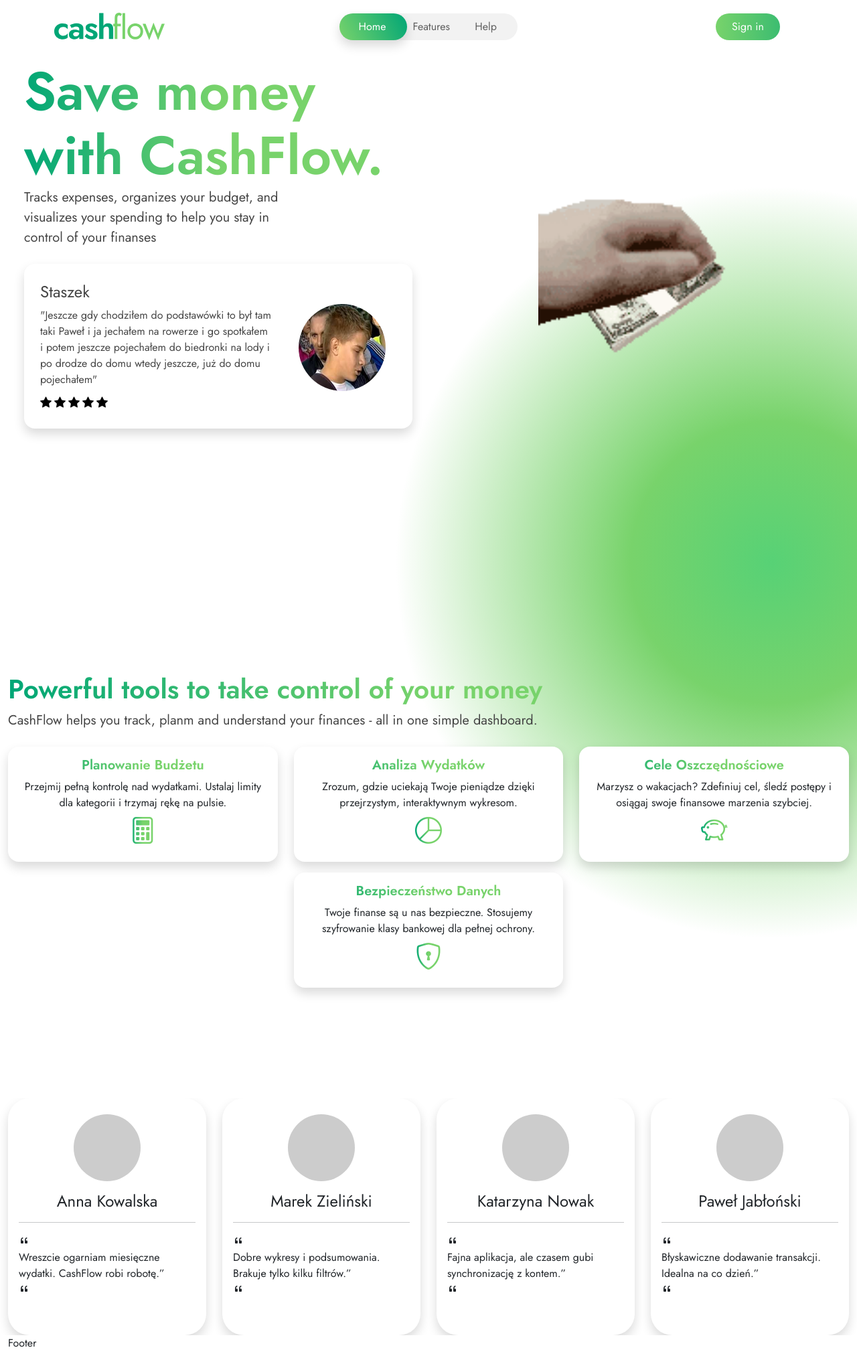
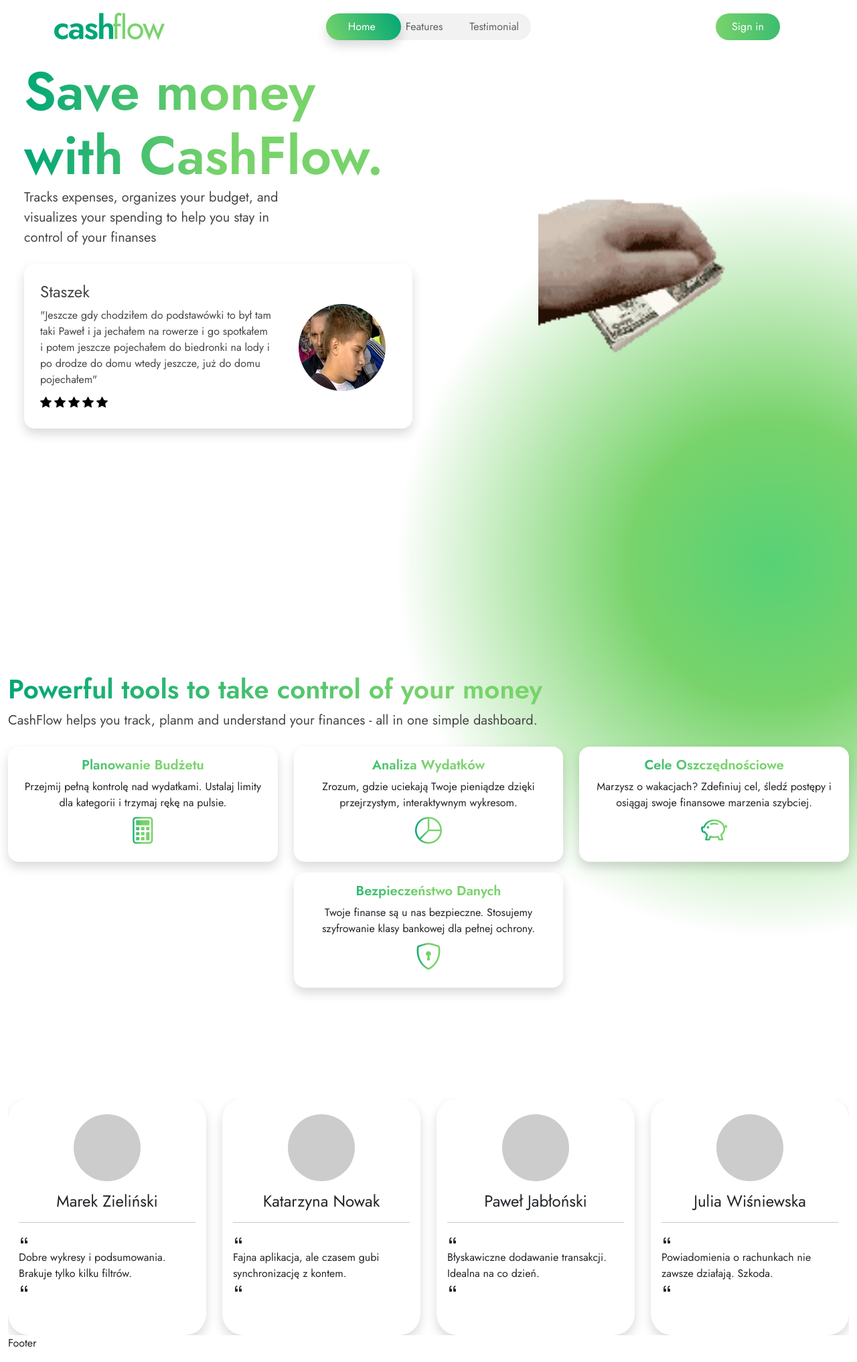
Before and after one commit to Kaparee/CashFlow, a React (Vite) app in the folder cashflow-frontend/: page / in a window 1280 px wide. Shown: the whole page at 67% size. Built offline with nearby package versions, Linux system fonts and the light colour scheme.

Commit message:
Dodanie funkcjonalności Testimonials

```diff
--- a/cashflow-frontend/src/components/Header/Header.css
+++ b/cashflow-frontend/src/components/Header/Header.module.css
@@ -1,4 +1,4 @@
-.nav-group-element {
+.navGroupElement {
     text-decoration: none;
     width: 33%;
     color: #606060;
@@ -6,12 +6,7 @@
     transition: color 0.2s ease-in-out;
 }
 
-.nav-group-element.active{
-    color: #fff;
-}
-
-
-.nav-slider {
+.navSlider {
     transition: left 0.3s ease-in-out, width 0.3s ease-in-out;
     display: block;
     height: 100%;
@@ -20,7 +15,7 @@
     background: linear-gradient(65deg,rgba(120, 211, 107, 1) 0%, rgba(0, 166, 118, 1) 100%) !important;
 }
 
-.scrolled-header {
+.scrolledHeader {
     background-color: rgba(255, 255, 255, 0.9);
     backdrop-filter: blur(0.5px);
 }
--- a/cashflow-frontend/src/components/Header/Header.tsx
+++ b/cashflow-frontend/src/components/Header/Header.tsx
@@ -1,6 +1,6 @@
 import React, { useState, useRef, useEffect, useCallback } from 'react'
 import logo from '../../assets/logo.svg'
-import './Header.css'
+import s from './Header.module.css'
 import { useNavigate } from "react-router-dom";
 
 const Header: React.FC = () => {
@@ -20,13 +20,11 @@
     }
 
     useEffect(() => {
-        const activeElement = document.querySelector(`.nav-group-element.active`);
+        const activeElement = document.querySelector(`.${s.navGroupElement}.active`);
 
         if (activeElement && sliderRef.current) {
             const rect = activeElement.getBoundingClientRect();
             const containerRect = activeElement.parentElement?.getBoundingClientRect();
-
-            const style = window.getComputedStyle(activeElement);
 
 
             if (containerRect) {
@@ -55,17 +53,17 @@
     },[])
 
     return (
-        <div className={`row align-items-center text-center p-3 fixed-top transition ${isScrolled ? 'scrolled-header mx-3 mt-2 shadow rounded-4' : 'bg-white'}`}>
+        <div className={`row align-items-center text-center p-3 fixed-top transition ${isScrolled ? `${s.scrolledHeader} mx-3 mt-2 shadow rounded-4` : 'bg-white'}`}>
             <div className='col-3 d-flex justify-content-center align-items-center'>
                 <a href='/'><img src={logo} className='img-fluid' alt='Logo CashFlow' /></a>
             </div>
             <div className='col-6 d-flex align-items-end justify-content-center'>
 
                 <div className='nav-group bg-secondary rounded-5 px-2 py-1 position-relative d-flex'>
-                    <a className={`nav-group-element mx-1 px-3 py-1 rounded-5 ${activeLink === 'Home' ? 'active' : ''}`} onClick={() => handleClick('Home')} href='#home-page-home'>Home</a>
-                    <a className={`nav-group-element mx-1 px-3 py-1 rounded-5 ${activeLink === 'Features' ? 'active' : ''}`} onClick={() => handleClick('Features')} href='#home-page-features'>Features</a>
-                    <a className={`nav-group-element mx-1 px-3 py-1 rounded-5 ${activeLink === 'Help' ? 'active' : ''}`} onClick={() => handleClick('Help')} href='#home-page-help'>Help</a>
-                    <span ref={sliderRef} className='nav-slider position-absolute rounded-5 shadow'></span>
+                    <a className={`${s.navGroupElement} mx-1 px-3 py-1 rounded-5 ${activeLink === 'Home' ? 'active text-white' : ''}`} onClick={() => handleClick('Home')} href='#home-page-home'>Home</a>
+                    <a className={`${s.navGroupElement} mx-1 px-3 py-1 rounded-5 ${activeLink === 'Features' ? 'active text-white' : ''}`} onClick={() => handleClick('Features')} href='#home-page-features'>Features</a>
+                    <a className={`${s.navGroupElement} mx-1 px-3 py-1 rounded-5 ${activeLink === 'Testimonial' ? 'active text-white' : ''}`} onClick={() => handleClick('Testimonial')} href='#home-page-testimonial'>Testimonial</a>
+                    <span ref={sliderRef} className={`${s.navSlider} position-absolute rounded-5 shadow`}></span>
                 </div>
 
             </div>
--- a/cashflow-frontend/src/components/Testimonials/Testimonials.tsx
+++ b/cashflow-frontend/src/components/Testimonials/Testimonials.tsx
@@ -1,4 +1,4 @@
-import React from 'react'
+import React, { useState, useEffect } from 'react'
 import s from './Testimonials.module.css'
 import ph from '../../assets/placeholder.png'
 
@@ -14,94 +14,139 @@
     {
         firstname: 'Anna',
         lastname: 'Kowalska',
-        description: 'Wreszcie ogarniam miesięczne wydatki. CashFlow robi robotę.”',
+        description: 'Wreszcie ogarniam miesięczne wydatki. CashFlow robi robotę.',
         rating: 5,
         avatarUrl: '../../assets/placeholder.png'
     },
     {
         firstname: 'Marek',
         lastname: 'Zieliński',
-        description: 'Dobre wykresy i podsumowania. Brakuje tylko kilku filtrów.”',
+        description: 'Dobre wykresy i podsumowania. Brakuje tylko kilku filtrów.',
         rating: 4,
         avatarUrl: '../../assets/placeholder.png'
     },
     {
         firstname: 'Katarzyna',
         lastname: 'Nowak',
-        description: 'Fajna aplikacja, ale czasem gubi synchronizację z kontem.”',
+        description: 'Fajna aplikacja, ale czasem gubi synchronizację z kontem.',
         rating: 3,
         avatarUrl: '../../assets/placeholder.png'
     },
     {
         firstname: 'Paweł',
         lastname: 'Jabłoński',
-        description: 'Błyskawiczne dodawanie transakcji. Idealna na co dzień.”',
+        description: 'Błyskawiczne dodawanie transakcji. Idealna na co dzień.',
         rating: 5,
         avatarUrl: '../../assets/placeholder.png'
     },
     {
         firstname: 'Julia',
         lastname: 'Wiśniewska',
-        description: 'Powiadomienia o rachunkach nie zawsze działają. Szkoda.”',
+        description: 'Powiadomienia o rachunkach nie zawsze działają. Szkoda.',
         rating: 2,
         avatarUrl: '../../assets/placeholder.png'
     },
     {
         firstname: 'Tomasz',
         lastname: 'Wójcik',
-        description: 'Pomaga trzymać budżet w ryzach. Raporty na duży plus.”',
+        description: 'Pomaga trzymać budżet w ryzach. Raporty na duży plus.',
         rating: 4,
         avatarUrl: '../../assets/placeholder.png'
     },
     {
         firstname: 'Magdalena',
         lastname: 'Kamińska',
-        description: 'Dla freelancera jak znalazł. Eksport danych super wygodny.”',
+        description: 'Dla freelancera jak znalazł. Eksport danych super wygodny.',
         rating: 5,
         avatarUrl: '../../assets/placeholder.png'
     },
     {
         firstname: 'Kamil',
         lastname: 'Lewandowski',
-        description: 'Ładny interfejs, ale cykliczne wydatki mogłyby być lepsze.”',
+        description: 'Ładny interfejs, ale cykliczne wydatki mogłyby być lepsze.',
         rating: 3,
         avatarUrl: '../../assets/placeholder.png'
     },
     {
         firstname: 'Alicja',
         lastname: 'Sokołowska',
-        description: 'Dużo funkcji w darmowej wersji. Sensowna aplikacja.”',
+        description: 'Dużo funkcji w darmowej wersji. Sensowna aplikacja.',
         rating: 4,
         avatarUrl: '../../assets/placeholder.png'
     },
     {
         firstname: 'Jakub',
         lastname: 'Mazur',
-        description: 'Trochę zawiłe ustawienia na start. Przydałby się prostszy onboarding.”',
+        description: 'Trochę zawiłe ustawienia na start. Przydałby się prostszy onboarding.',
         rating: 2,
         avatarUrl: '../../assets/placeholder.png'
     },
     {
         firstname: 'Ewa',
         lastname: 'Kaczmarek',
-        description: 'Świetna dla domowego budżetu. Wszystko czytelne i szybkie.”',
+        description: 'Świetna dla domowego budżetu. Wszystko czytelne i szybkie.',
         rating: 5,
         avatarUrl: '../../assets/placeholder.png'
     },
     {
         firstname: 'Mateusz',
         lastname: 'Czerwiński',
-        description: 'Stabilna, przejrzysta i naprawdę pomaga oszczędzać.”',
+        description: 'Stabilna, przejrzysta i naprawdę pomaga oszczędzać.',
         rating: 5,
         avatarUrl: '../../assets/placeholder.png'
     },
 ];
 
 const Testimonials: React.FC = () => {
+    const [activeIndex, setActiveIndex] = useState(0);
+
+    useEffect(() => {
+        const interval = setInterval(() => {
+            setActiveIndex((current) => {
+                return (current + 1) % (testimonialsList.length+1);
+            });
+        }, 3000);
+
+        return () => clearInterval(interval);
+    }, []);
+
+    const [visibleItems, setVisibleItems] = useState(4);
+
+    useEffect(() => {
+        const handleResize = () => {
+            const ww = window.innerWidth;
+            if (ww < 768) {
+                setVisibleItems(1);
+            } else {
+                setVisibleItems(4);
+            };
+        };
+        handleResize();
+        window.addEventListener('resize', handleResize);
+        return () => window.removeEventListener('resize', handleResize);
+    }, []);
+
+    const extendedList = [...testimonialsList, ...testimonialsList]
+
+    const [isAnimated, setIsAnimated] = useState<boolean>(true);
+
+    const handleTranistionEnd = () => {
+        if (activeIndex == 12) {
+            setIsAnimated(false);
+            setActiveIndex(0);
+            setTimeout(() => {
+                setIsAnimated(true);
+            },50);
+        }
+    };
+
+
+
     return (
-        <div className='row position-relative row-gap-3 flex-nowrap overflow-scroll'>
-            {testimonialsList.map((item, index) => (
-                <div key={index} className='col-3'>
+        <div className='overflow-hidden'>
+            <div className={`row position-relative row-gap-3 flex-nowrap`} style={{ transform: `translateX(-${activeIndex * (100 / visibleItems)}%)`, transition: isAnimated ? 'transform 0.5s ease-out' : 'none' }} onTransitionEnd={handleTranistionEnd}>
+                {extendedList.map((item, index) => (
+                    <div key={index} className='col-12 col-md-3'>
                         <div className='card d-flex flex-column align-items-stretch border-0 shadow rounded-5 py-4'>
                             <div>
                                 <img className={`img-fluid rounded-circle d-block mx-auto ${s.avatar}`} src={ph} />
@@ -111,7 +156,7 @@
                                 <hr />
                                 <p>
                                     <i className='bi bi-quote'></i>
-                                <br/>
+                                    <br />
                                     {item.description}
                                     <br />
                                     <i className='bi bi-quote'></i>
@@ -121,6 +166,7 @@
                     </div>
                 ))}
             </div>
+        </div>
     );
 };
 
```
Also changed, not shown: cashflow-frontend/src/components/Testimonials/Testimonials.module.css (line endings or trailing spaces). Lines whose indentation alone changed are shown as unchanged.
